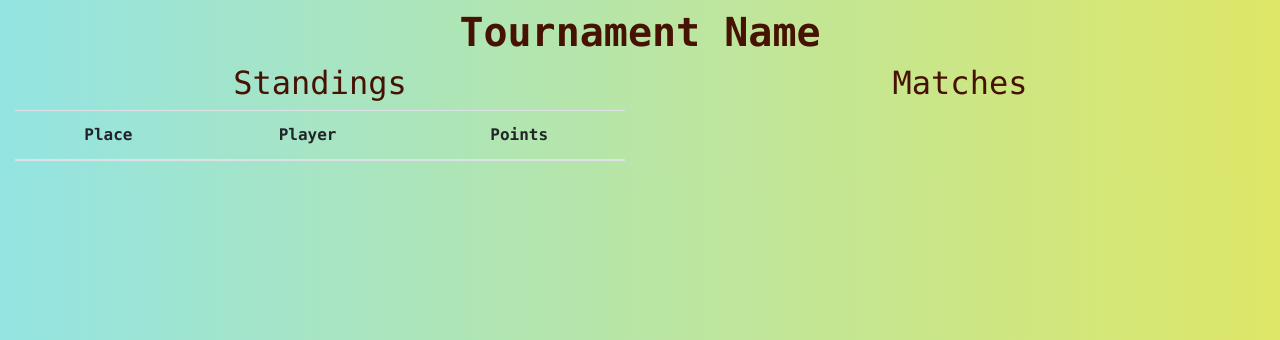
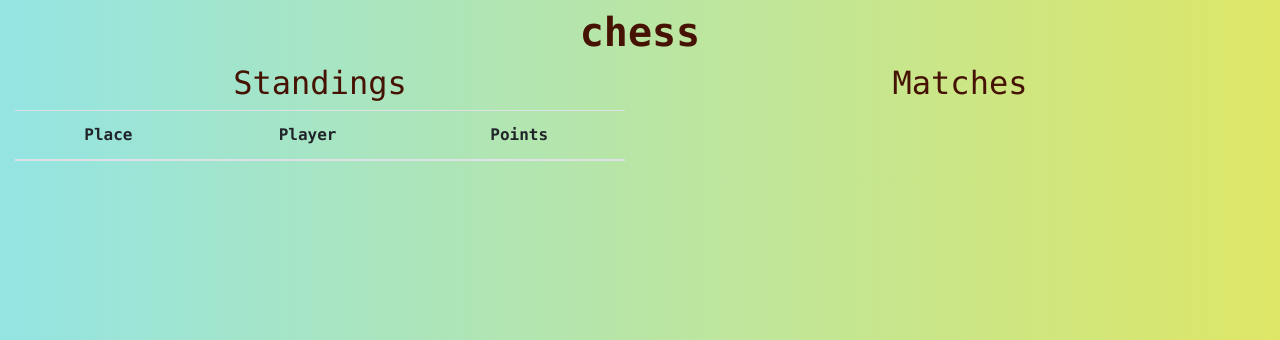
Before and after one commit to sokkit/tournament_site, a Flask app: page /Tournament in a window 1280 px wide. Shown: the part 128-468 px from the top of the page. Run offline with Flask 2, Linux system fonts and the light colour scheme; data comes from the database, SQL or seed files in the repository; lists and menus that the app fills with data are empty; some libraries are stand-ins or nearby versions.

Commit message:
display tournament name on tournament page

```diff
--- a/server.py
+++ b/server.py
@@ -17,6 +17,8 @@ def tournament():
         try:
             # IDEA: GET TOURNAMENT NAME
             cur = db.cursor()
+            cur.execute("SELECT tournament_activity FROM tournaments WHERE tournament_id = 1")
+            tourName = cur.fetchall()
             # Get standings data
             cur.callproc('getStandings', [1])
             iterator = cur.stored_results()
@@ -29,7 +31,7 @@ def tournament():
                 matches = result.fetchall()
         except Exception as e:
             print("There was an error: ", e)
-        return render_template('tournament.html', standings = standings, matches = matches)
+        return render_template('tournament.html', standings = standings, matches = matches, tourName = tourName)
 
 
 if __name__ == "__main__":
--- a/templates/tournament.html
+++ b/templates/tournament.html
@@ -4,7 +4,11 @@
   <div class="container-fluid">
     <div class="row">
       <div class="col-sm">
-        <h1 id="tournamentTitle">Tournament Name</h1>
+        {% for name in tourName %}
+        <h1 id="tournamentTitle">
+          {{name[0]}}
+        </h1>
+        {% endfor %}
       </div>
     </div>
     <div class="row standingsMatches">
```
